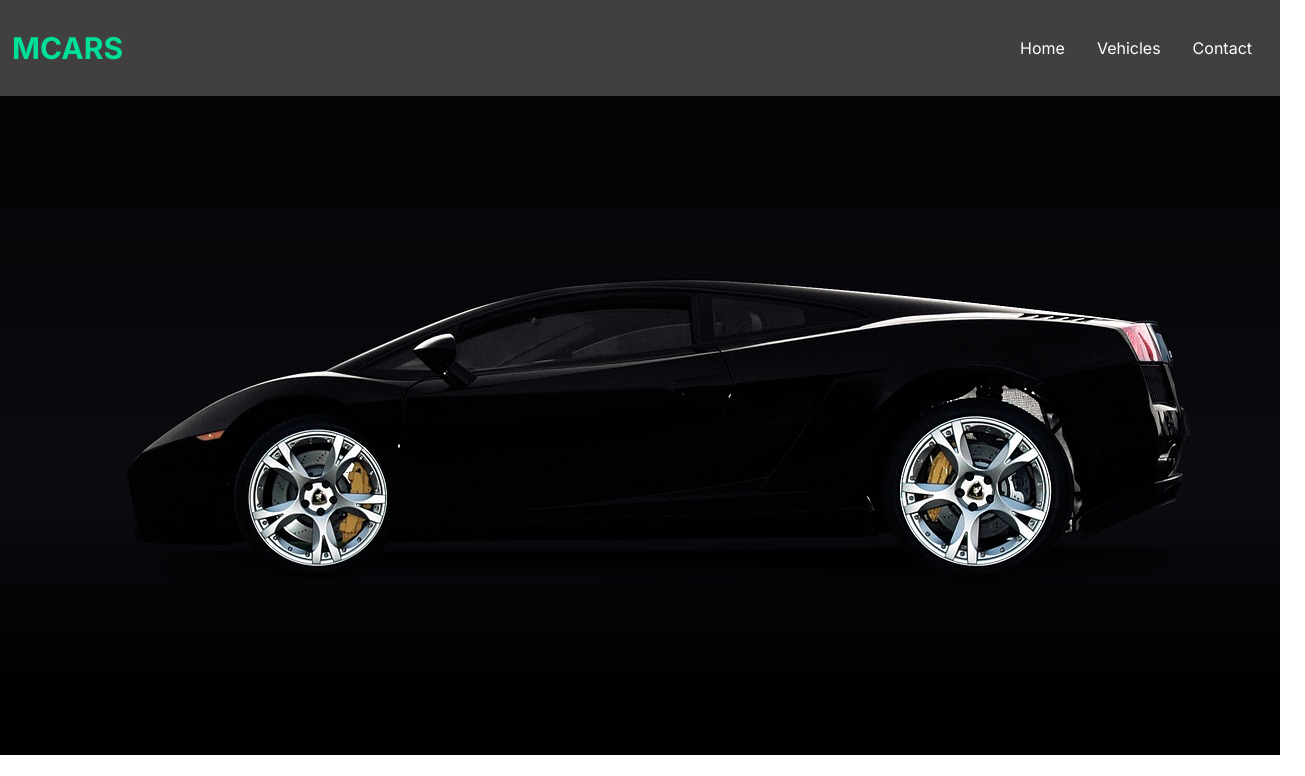
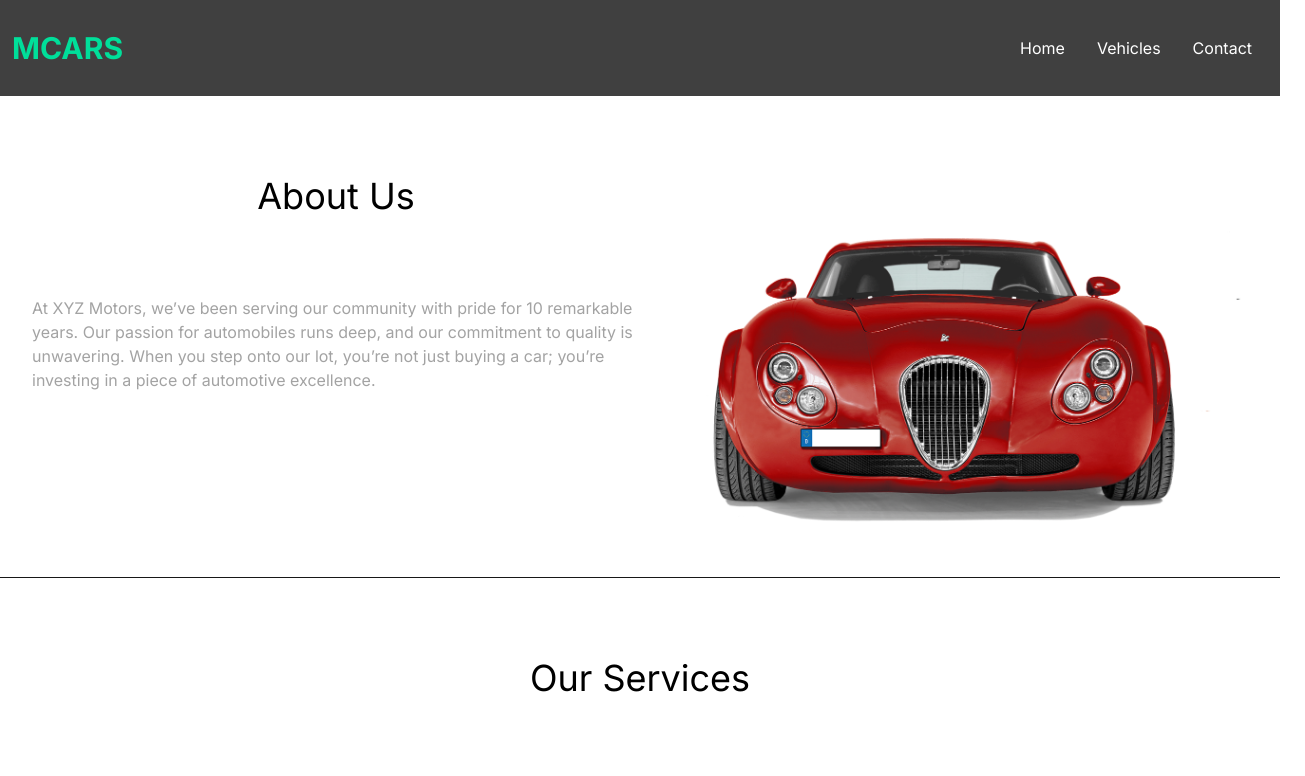
Before and after one commit to RavinduSM/MCar_frontend, a React (Vite) app: page / in a window 1280 px wide. Shown: the top 776 px of the page, 1305 px wide, since content can reach past the window. Built offline with nearby package versions, Linux system fonts and the light colour scheme.

Commit message:
slider removed

```diff
--- a/src/App.jsx
+++ b/src/App.jsx
@@ -2,6 +2,7 @@ import React from "react";
 import "./index.css";
 import { Routes, Route } from "react-router-dom";
 import Home from "./Pages/Homes/Home";
+import Navbar from "./components/Navbar";
 
 const App = () => {
   return (
--- a/src/Pages/Homes/Hero.jsx
+++ b/src/Pages/Homes/Hero.jsx
@@ -1,36 +1,36 @@
 import React from "react";
-import Slider from "react-slick";
-import "slick-carousel/slick/slick.css";
-import "slick-carousel/slick/slick-theme.css";
+// import Slider from "react-slick";
+// import "slick-carousel/slick/slick.css";
+// import "slick-carousel/slick/slick-theme.css";
 
-import img1 from "../../assets/1.jpg";
-import img2 from "../../assets/2.jpg";
-import img3 from "../../assets/3.jpg";
+// import img1 from "../../assets/1.jpg";
+// import img2 from "../../assets/2.jpg";
+// import img3 from "../../assets/3.jpg";
 
 const Hero = () => {
-  var settings = {
-    dots: true,
-    infinite: true,
-    slidesToShow: 1,
-    slidesToScroll: 1,
-    autoplay: true,
-    speed: 1000,
-    cssEase: "linear",
-  };
+  //   var settings = {
+  //     dots: true,
+  //     infinite: true,
+  //     slidesToShow: 1,
+  //     slidesToScroll: 1,
+  //     autoplay: true,
+  //     speed: 1000,
+  //     cssEase: "linear",
+  //   };
 
-  return (
-    <Slider {...settings}>
-      <div>
-        <img src={img1} className="max-h-xl overflow-hidden" alt="" />
-      </div>
-      <div>
-        <img src={img2} alt="" className="h-2xl" />
-      </div>
-      <div>
-        <img src={img3} alt="" className="h-2xl" />
-      </div>
-    </Slider>
-  );
+  return;
+  <div>Slider</div>;
+  // <Slider {...settings}>
+  //   <div className="-z-0">
+  //     <img src={img1} className="h-xl " alt="" />
+  //   </div>
+  //   <div>
+  //     <img src={img2} alt="" className="h-2xl" />
+  //   </div>
+  //   <div>
+  //     <img src={img3} alt="" className="h-2xl" />
+  //   </div>
+  // </Slider>
 };
 
 export default Hero;
--- a/src/Pages/Homes/Home.jsx
+++ b/src/Pages/Homes/Home.jsx
@@ -9,8 +9,8 @@ import Navbar from "../../components/Navbar";
 const Home = () => {
   return (
     <div>
-      <Navbar />
-      <Hero />
+      <Navbar classname="z-10" />
+      <Hero classname="-z-10" />
       <About />
       <Services />
       <Footer />
```
